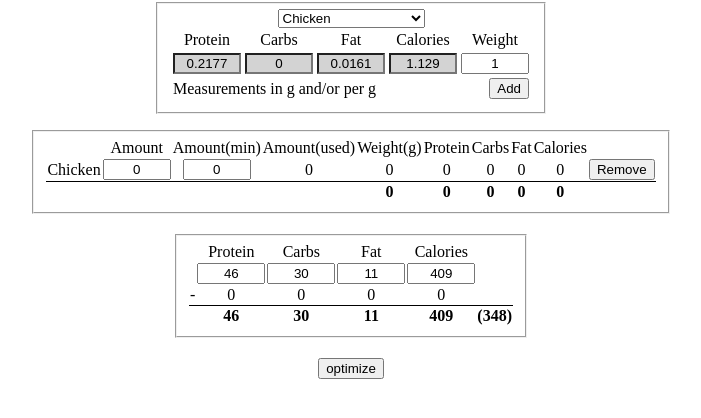
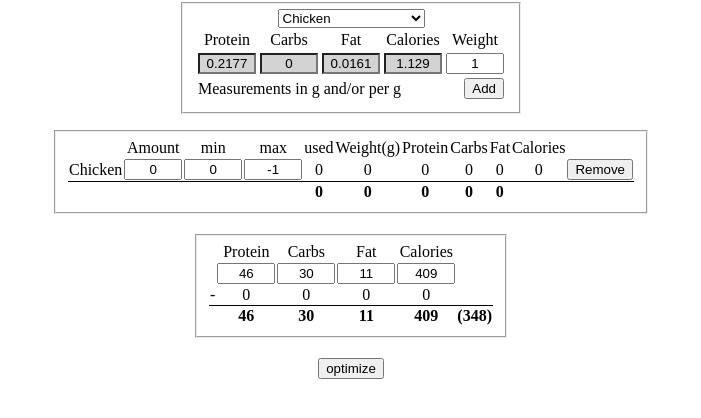
Before and after one commit to frequem/nutriopt, a plain HTML site: page index.html in a window 1280 px wide. Both pictures are taken after a click on the button "Add". Shown: the part 78-496 px from the top of the page, without its empty margins (289-990 px from the left). Drawn offline with Linux system fonts and the light colour scheme.

Commit message:
fixed enter key causing unexpected behaviour

```diff
--- a/app.js
+++ b/app.js
@@ -43,19 +43,16 @@ class Food{
 
 class MealItem{
 	constructor(item){
-		if(item instanceof MealItem){//copy object
-			this.food = item.food;
-			this.amount = item.amount;
-			this.amountMin = item.amountMin;
-		}else{
-			this.food = item;
-			this.amount = 0;
-			this.amountMin = 0;
-		}
+		let copy = item instanceof MealItem;
+		this.food = copy?item.food:item;
+		this.amount = copy?item.amount:0;
+		this.amountMin = copy?item.amountMin:0;
+		this.amountMax = copy?item.amountMax:-1;
 	}
 
 	get amountUsed(){
-		return Math.max(this.amount, this.amountMin);
+		let max = Math.min(this.amount, this.amountMax);
+		return Math.max(max>=0?max:this.amount, this.amountMin);
 	}
 
 	get amountGrams(){
@@ -148,6 +145,14 @@ function onMealItemAmountMin(miIndex, amountMin){
 	updateMealTable();
 }
 
+function onMealItemAmountMax(miIndex, amountMax){
+	if(!isNaN(amountMax)){
+		let mi = mealItems[miIndex];
+		mi.amountMax = amountMax;
+	}
+	updateMealTable();
+}
+
 function onMealItemAmount(miIndex, amount){
 	if(!isNaN(amount)){
 		let mi = mealItems[miIndex];
@@ -210,6 +215,7 @@ function addTableCellInput(tr, text, onchange, type="text"){
 	inp.type = type;
 	inp.value = text;
 	inp.onchange = onchange;
+	inp.onkeypress = function(event){ return event.keyCode!=13; };
 	td.appendChild(inp);
 	tr.appendChild(td);
 }
@@ -244,6 +250,7 @@ function addMealTableRow(i){
 	addTableCell(tr, mi.food.name);
 	addTableCellInput(tr, mi.amount, function(){onMealItemAmount(i, this.value);}, "number");
 	addTableCellInput(tr, mi.amountMin, function(){onMealItemAmountMin(i, this.value);}, "number");
+	addTableCellInput(tr, mi.amountMax, function(){onMealItemAmountMax(i, this.value);}, "number");
 
 	let items = [mi.amountUsed, mi.amountGrams, mi.protein, mi.carbs, mi.fat, mi.calories];
 	for(let x of items)
--- a/index.html
+++ b/index.html
@@ -26,7 +26,7 @@
 						<td><input type="number" name="foodCarbs" readonly id="foodCarbs" /></td>
 						<td><input type="number" name="foodFat" readonly id="foodFat" /></td>
 						<td><input type="number" name="foodCalories" readonly id="foodCalories" /></td>
-						<td><input type="number" name="foodWeight" id="foodWeight" onchange="onFoodWeightChange(this.value);" /></td>
+						<td><input type="number" name="foodWeight" id="foodWeight" onkeypress="return event.keyCode!=13;" onchange="onFoodWeightChange(this.value);" /></td>
 					</tr>
 					<tr>
 						<td colspan="4">Measurements in g and/or per g</td>
@@ -41,8 +41,9 @@
 					<tr>
 						<th />
 						<th>Amount</th>
-						<th>Amount(min)</th>
-						<th>Amount(used)</th>
+						<th>min</th>
+						<th>max</th>
+						<th>used</th>
 						<th>Weight(g)</th>
 						<th>Protein</th>
 						<th>Carbs</th>
--- a/style.css
+++ b/style.css
@@ -21,7 +21,7 @@ td[colspan]:not([colspan="1"]){
 
 input{
 	text-align: inherit;
-	width: 60px;
+	width: 50px;
 }
 
 input[readonly]{
```
